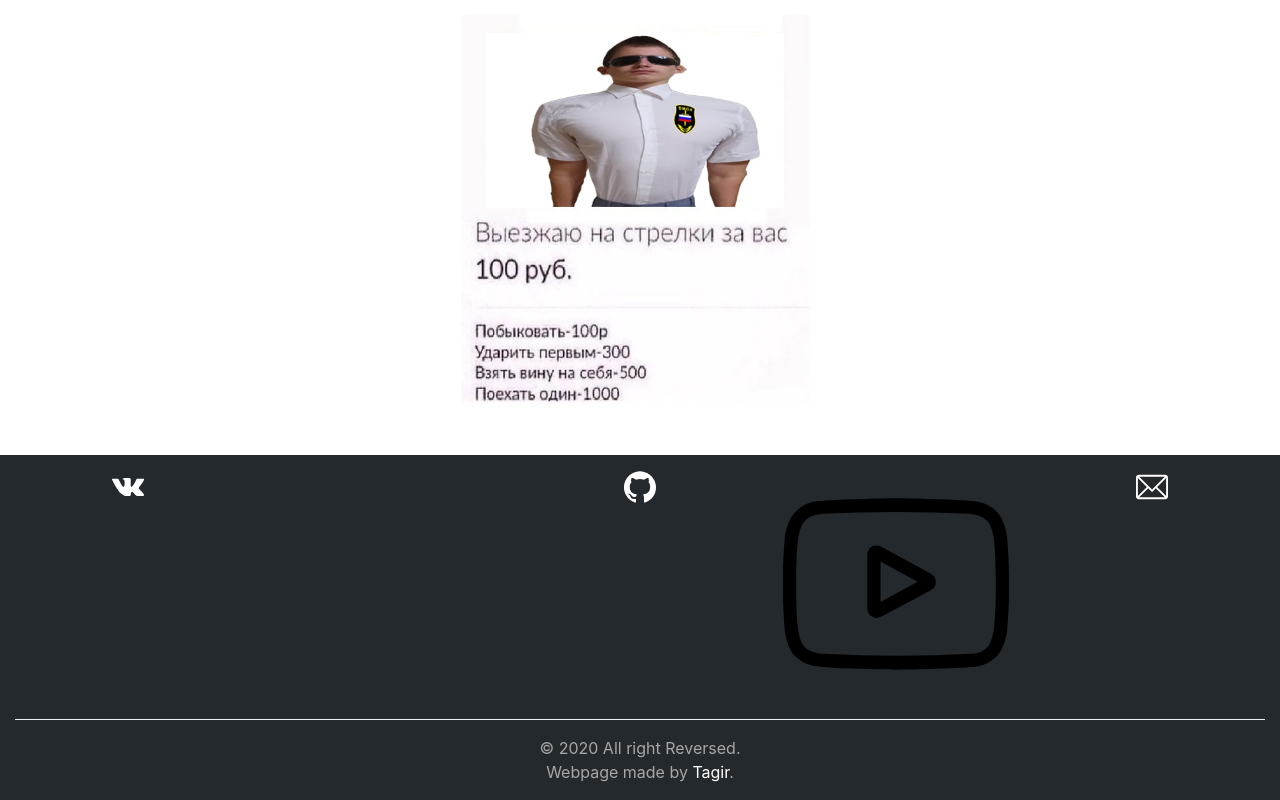
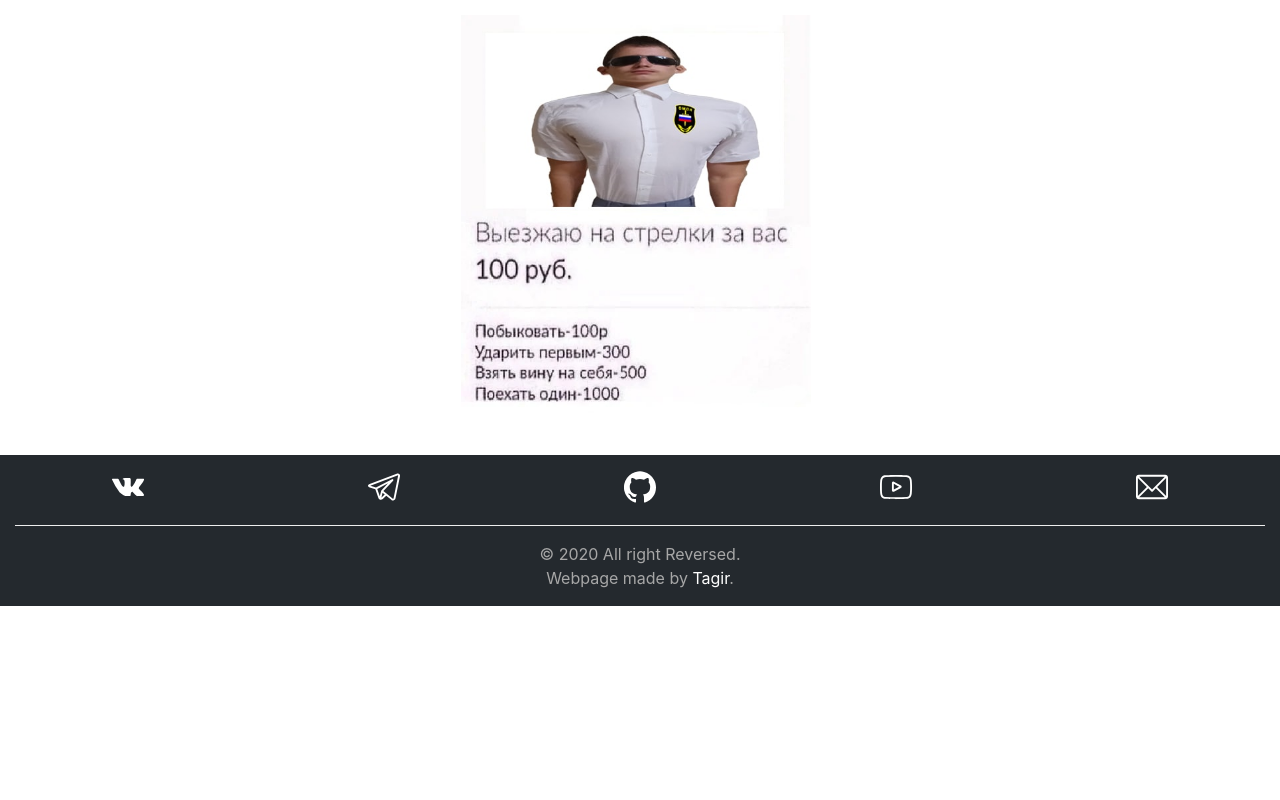
Before and after one commit to GTag123/GTag123.github.io, a plain HTML site: page index.html in a window 1280 px wide. Shown: the part 2187-2987 px from the top of the page. After the commit the page ends 2793 px from the top, so only its background shows below. Drawn offline with nearby package versions, Linux system fonts and the light colour scheme.

Commit message:
Update index.html

```diff
--- a/index.html
+++ b/index.html
@@ -95,9 +95,9 @@
         <div class="container-fluid">
             <div class="row justify-content-between icons">
                 <div class="col text-center"><a href="https://vk.com/id239188570" target="_blank"><svg class="brands" xmlns="http://www.w3.org/2000/svg" version="1" viewBox="0 0 548 548"><path d="M545 400l-1-3c-10-17-28-38-55-63l-1-1v-1c-13-11-20-19-23-23-6-8-8-15-4-23 2-6 10-18 25-37l19-25c33-43 47-71 43-84l-2-3c-1-1-4-3-9-4-5-2-11-2-18-1l-82 1h-6l-4 1h-1l-1 1-4 3-2 5a466 466 0 0 1-65 114l-11 10c-3 3-6 4-8 3l-4-1-7-7c-1-3-3-7-3-11a123 123 0 0 1-1-25 424 424 0 0 0 1-36 4097 4097 0 0 1 0-49l-3-9-6-7-10-4c-10-2-23-3-38-3-36-1-58 2-68 7l-11 8c-4 4-4 7-2 7 12 2 20 6 25 12l1 4a133 133 0 0 1 7 34 222 222 0 0 1-7 72l-3 6-2 2-7 1c-3 0-6-1-10-4l-12-11-14-19-16-30-4-8a712 712 0 0 1-25-53c-2-4-4-7-7-9l-1-1-5-3-6-2-79 1c-8 0-13 2-16 5l-1 2-1 5 2 7a942 942 0 0 0 130 216l8 7 20 16c9 7 18 13 29 19a160 160 0 0 0 79 20h33c7-1 12-3 15-6l1-2 3-5 1-8c-1-8 0-15 1-22l5-15a36 36 0 0 1 11-12l3-1c4-2 10 0 16 4 6 5 12 10 17 17a507 507 0 0 0 40 40l5 3c4 3 9 5 15 7s12 2 16 1l73-1c8 0 13-1 17-4 4-2 7-5 7-7v-10l-2-8z"/></svg></a></div>
-                <div class="col text-center"><a href="https://t.me/keker123" target="_blank"><svg class="brands" xmlns="http://www.w3.org/2000/svg" viewBox="0 -39 512 512"><path d=""/></svg></a></div>
+                <div class="col text-center"><a href="https://t.me/keker123" target="_blank"><svg class="brands" xmlns="http://www.w3.org/2000/svg" viewBox="0 -39 512 512"><path d="M504 12c-6-8-16-12-26-12-6 0-12 1-19 4L26 169c-23 9-26 22-26 29s4 20 28 28l90 25 48 140c7 18 22 30 39 30 11 0 22-4 31-13l56-51 81 65 1 1c9 7 18 10 28 10 19 0 33-14 38-35l71-351c3-14 0-26-7-35zM148 247l173-89-108 115-3 6-21 85zm68 139l-2 2 19-79 35 29zM481 41l-71 351c0 3-2 11-8 11-3 0-6-1-10-4l-91-74-55-43 156-166a15 15 0 0 0-17-24L128 223l-91-26L470 32l8-2 3 1c1 1 2 4 0 10zm0 0"/></svg></a></div>
                 <div class="col text-center"><a href="https://github.com/GTag123" target="_blank"><svg class="brands" xmlns="http://www.w3.org/2000/svg" version="1" viewBox="0 0 439 439"><path d="M409 115a218 218 0 0 0-300-80 218 218 0 0 0-67 319c28 38 64 64 108 79 5 1 9 0 11-2 3-3 4-5 4-9a6590 6590 0 0 0 0-41l-7 2-16 1-20-2c-6-2-13-5-19-9-6-5-10-10-12-18l-3-6-9-15c-4-5-8-9-12-11l-2-1a21 21 0 0 1-7-7c0-2 0-3 2-4l8-1 6 1 14 7c5 4 10 8 14 15s9 13 15 17c7 4 13 7 19 7l16-2 13-4c2-13 7-23 14-30-11-1-20-2-29-5-9-2-18-6-27-11a77 77 0 0 1-38-49c-4-12-6-27-6-43 0-23 8-42 23-59-7-17-6-36 2-58 5-2 14 0 24 4a172 172 0 0 1 36 19 202 202 0 0 1 110 0l11-7c7-5 16-9 26-13s18-5 23-3c9 22 10 41 3 58 15 17 22 36 22 59 0 16-2 31-6 43-4 13-9 23-15 30-6 8-14 14-23 19s-18 9-27 11c-8 3-18 4-29 5 10 9 15 22 15 41v60c0 4 1 6 3 9 3 2 7 3 12 2 44-15 80-41 108-79 28-39 42-82 42-129 0-40-10-77-30-110z"/></svg></a></div>
-                <div class="col text-center"><a href="https://www.youtube.com/channel/UCSrrg7VH6cLmguth_b2gBrg" target="_blank"><svg viewBox="0 -62 512 512" xmlns="http://www.w3.org/2000/svg"><path d="M335 171l-113-62c-7-3-14-3-21 0-6 4-10 11-10 18v123a21 21 0 0021 21l10-3 113-60a21 21 0 000-37zm-114 64v-92l84 46zm0 0"/><path d="M508 92v-1c0-4-5-40-22-59a83 83 0 00-58-26h-1c-68-5-170-6-171-6S153 1 84 6h-1-2c-11 1-34 4-55 27C9 51 4 87 4 91v1c0 1-4 42-4 83v38c0 41 4 82 4 84 0 4 5 40 22 59 20 21 44 24 57 25l5 1h2c39 4 161 6 166 6h1c1 0 103-1 171-6h3c11-1 34-4 55-26 17-19 22-55 22-59 0-2 4-43 4-84v-38c0-41-4-82-4-83zm-26 121c0 38-3 77-4 81-1 10-6 33-14 42a49 49 0 01-36 16h-3a3222 3222 0 01-332 0h-6c-11-2-27-4-39-16v-1c-8-8-13-29-14-41-1-3-4-42-4-81v-38c0-38 3-77 4-81 1-11 6-32 14-41 13-15 27-16 37-17l2-1a3233 3233 0 01337 0l3 1c9 1 24 3 37 16v1c8 8 13 30 14 41 1 3 4 43 4 81zm0 0"/></svg></a></div>
+                <div class="col text-center"><a href="https://www.youtube.com/channel/UCSrrg7VH6cLmguth_b2gBrg" target="_blank"><svg class="brands" viewBox="0 -62 512 512" xmlns="http://www.w3.org/2000/svg"><path d="M335 171l-113-62c-7-3-14-3-21 0-6 4-10 11-10 18v123a21 21 0 0021 21l10-3 113-60a21 21 0 000-37zm-114 64v-92l84 46zm0 0"/><path d="M508 92v-1c0-4-5-40-22-59a83 83 0 00-58-26h-1c-68-5-170-6-171-6S153 1 84 6h-1-2c-11 1-34 4-55 27C9 51 4 87 4 91v1c0 1-4 42-4 83v38c0 41 4 82 4 84 0 4 5 40 22 59 20 21 44 24 57 25l5 1h2c39 4 161 6 166 6h1c1 0 103-1 171-6h3c11-1 34-4 55-26 17-19 22-55 22-59 0-2 4-43 4-84v-38c0-41-4-82-4-83zm-26 121c0 38-3 77-4 81-1 10-6 33-14 42a49 49 0 01-36 16h-3a3222 3222 0 01-332 0h-6c-11-2-27-4-39-16v-1c-8-8-13-29-14-41-1-3-4-42-4-81v-38c0-38 3-77 4-81 1-11 6-32 14-41 13-15 27-16 37-17l2-1a3233 3233 0 01337 0l3 1c9 1 24 3 37 16v1c8 8 13 30 14 41 1 3 4 43 4 81zm0 0"/></svg></a></div>
                 <div class="col text-center"><a href="mailto:admin@tagir.live" target="_blank"><svg class="brands" xmlns="http://www.w3.org/2000/svg" version="1" viewBox="0 0 512 512"><path d="M467 61H45C20 61 0 81 0 106v300c0 25 20 45 45 45h422c25 0 45-20 45-45V106c0-25-20-45-45-45zm-6 30L257 295 51 91h410zM30 400V112l144 143L30 400zm21 21l145-145 50 51c6 5 16 5 22 0l49-50 144 144H51zm431-21L338 256l144-144v288z"/></svg></a></div>
             </div>
             <hr class="footer-hr">
```
